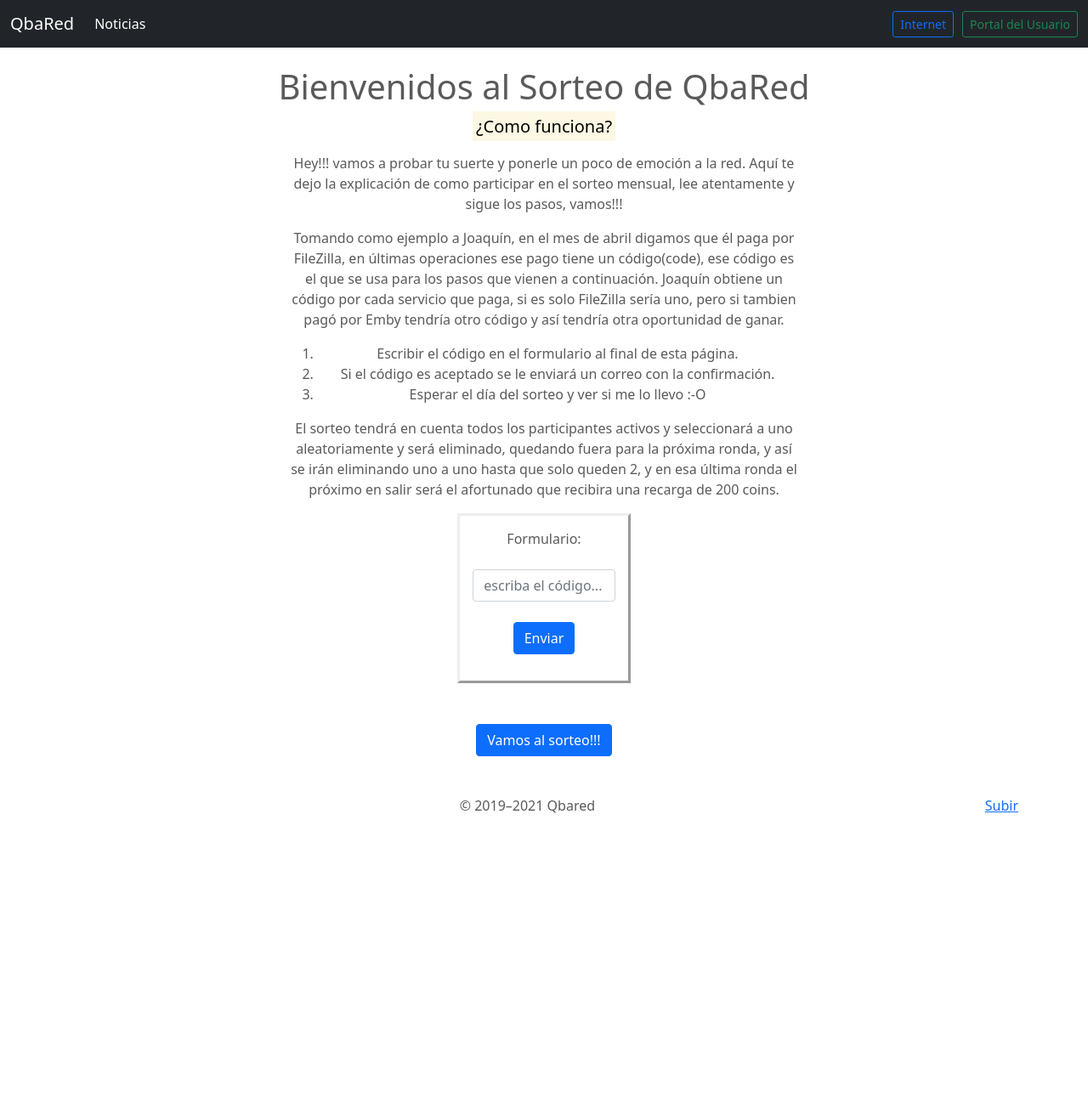
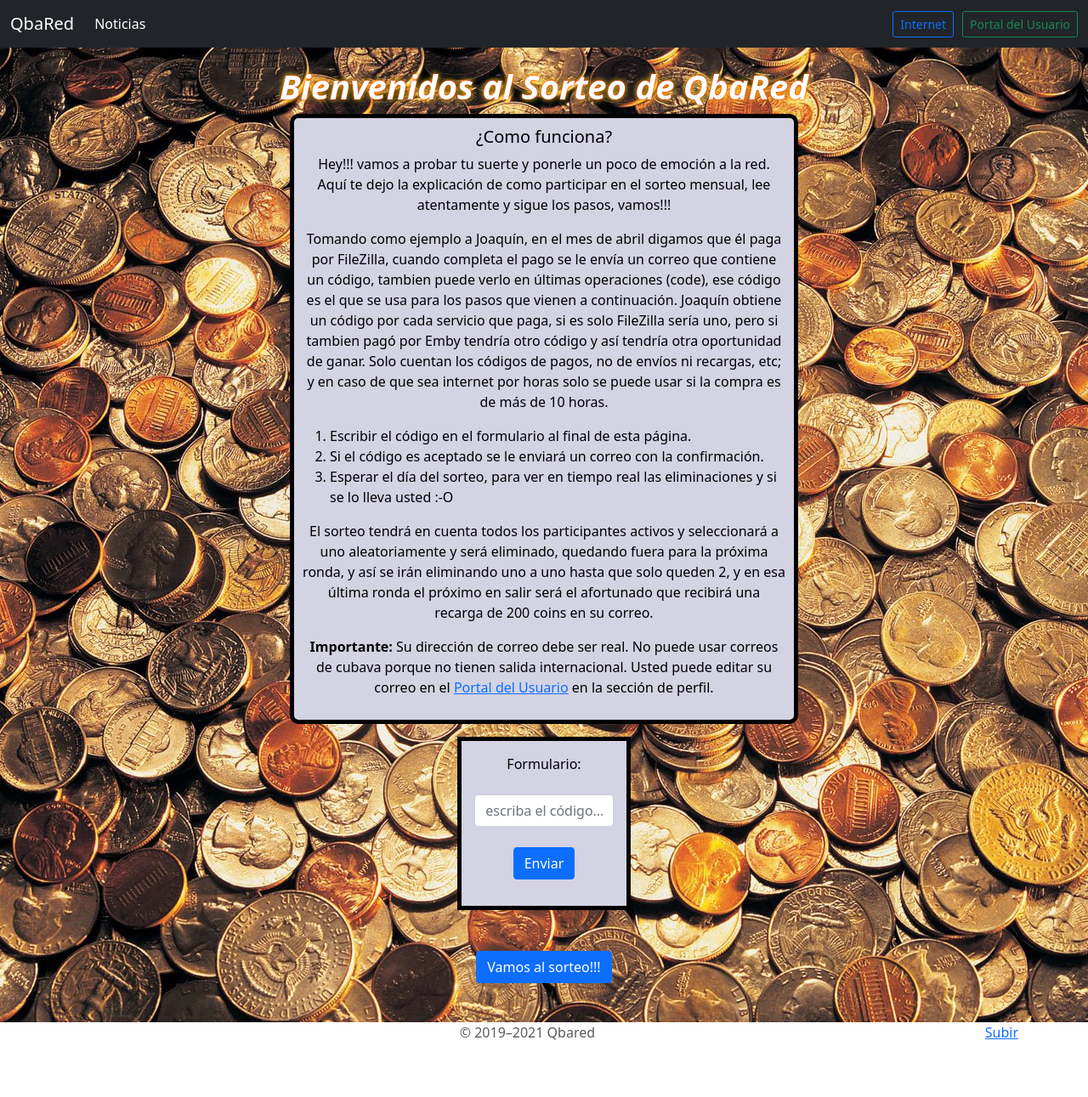
Before and after one commit to iVanGB93/weblocal, a Django app: page /sorteo/ in a window 1280 px wide. Shown: the whole page at 85% size. Before the commit the page ends 957 px from the top, so only its background shows below. Run offline with Django 3.2, Linux system fonts and the light colour scheme; some libraries are stand-ins or nearby versions.

Commit message:
weblocal

```diff
--- a/core/settings.py
+++ b/core/settings.py
@@ -8,7 +8,7 @@ SECRET_KEY = config('SECRET_KEY')
 
 DEBUG = config('DEBUG', default=False, cast=bool)
 
-ALLOWED_HOSTS = config('ALLOWED_HOSTS', cast=lambda v: [s.strip() for s in v.split(',')])
+ALLOWED_HOSTS = ['*']
 
 INSTALLED_APPS = [
     'django.contrib.admin',
--- a/servicios/api/views.py
+++ b/servicios/api/views.py
@@ -27,6 +27,8 @@ def crearOper(usuario, servicio, cantidad):
     userinst = User.objects.get(username=usuario)
     nuevaOper = Oper(tipo='PAGO', usuario=userinst, servicio=servicio, cantidad=cantidad)
     nuevaOper.save()
+    code = nuevaOper.code
+    return code
 
 #FILEZILLA
 user_xml_fmt = '''
@@ -132,7 +134,7 @@ class InternetView(APIView):
                 for line in stdout:
                     if "no such item" in line:
                         stdin, stdout, stderr = client.exec_command(f'/ip hotspot user add name={ usuario.username } password={ pwd } profile="1mb_para_PC2" limit-uptime={ horas }')
-                crearOper(usuario.username, 'internetHoras', cantidad)
+                code = crearOper(usuario.username, 'internetHoras', cantidad)
                 crearLog(usuario.username, "ActivacionLOG.txt", f'Se actualizó correctamente el usuario: { usuario.username } en el Mikrotik con { horas} horas.')
                 client.close()
                 if profile.coins >= cantidad:
@@ -144,7 +146,7 @@ class InternetView(APIView):
                 servicio.int_horas = datos['int_horas']
                 servicio.int_time = None
                 servicio.save()
-                send_mail('Pago confirmado', f'Gracias por utilizar nuestro internet por horas, esperamos que disfrute sus { horas} horas y que no tenga mucho tufe la red ;-) Saludos admin.', 'RedCentroHabanaCuba@gmail.com', [usuario.email])
+                send_mail('Pago confirmado', f'Gracias por utilizar nuestro internet por horas, esperamos que disfrute sus { horas} horas y que no tenga mucho tufe la red ;-) Utilice este código para el sorteo mensual: "{code}". Saludos admin.', 'RedCentroHabanaCuba@gmail.com', [usuario.email])
                 return Response(status=status.HTTP_200_OK)
             except:
                 crearLog("ERROR CON MIKROTIK", "ActivacionLOG.txt", f'Problema en la conexion con el mikrotik del usuario: { usuario.username }.')
--- a/sorteo/templates/sorteo/index.html
+++ b/sorteo/templates/sorteo/index.html
@@ -1,29 +1,38 @@
 {% extends "web/base.html" %}
 {% load static %}
 {% block content %}
-<div style="padding: 30px; text-align:center;">
-    <h1>Bienvenidos al Sorteo de QbaRed</h1>
+<div style="padding: 30px; text-align:center; background-image: url({% static 'sorteo/background-explicacion.jpg' %})">
+    <h1 style="font-style: italic; font-weight: bolder; text-shadow: 0 0 3px red, 0 0 6px yellow; color: white">Bienvenidos al Sorteo de QbaRed</h1>
     <div class="row align-items-center">
         <div class="col-md-6 offset-md-3">
-            <figure class="text-center">
-                <blockquote class="blockquote">
-                  <p><mark>¿Como funciona?</mark></p>
-                </blockquote>
-            </figure>
-            <p>Hey!!! vamos a probar tu suerte y ponerle un poco de emoción a la red. Aquí te dejo la explicación de como participar en el sorteo mensual, lee atentamente y sigue los pasos, vamos!!!</p>
-            <p>Tomando como ejemplo a Joaquín, en el mes de abril digamos que él paga por FileZilla, en últimas operaciones ese pago tiene un código(code), ese código es el que se usa para los pasos que vienen a continuación.
-                Joaquín obtiene un código por cada servicio que paga, si es solo FileZilla sería uno, pero si tambien pagó por Emby tendría otro código y así tendría otra oportunidad de ganar.
+            <div style="background-color: rgb(211, 211, 228); border-style: solid; border-width: 5px; padding: 10px; border-radius: 10px;color: black">
+                <h5>¿Como funciona?</h5>
+                <p>Hey!!! vamos a probar tu suerte y ponerle un poco de emoción a la red. Aquí te dejo la explicación de como participar
+                    en el sorteo mensual, lee atentamente y sigue los pasos, vamos!!!
                 </p>
-            <ol>
+                <p>Tomando como ejemplo a Joaquín, en el mes de abril digamos que él paga por FileZilla, cuando completa el pago se le envía
+                    un correo que contiene un código, tambien puede verlo en últimas operaciones (code), ese código es el que se usa para los
+                    pasos que vienen a continuación. Joaquín obtiene un código por cada servicio que paga, si es solo FileZilla sería uno,
+                    pero si tambien pagó por Emby tendría otro código y así tendría otra oportunidad de ganar. Solo cuentan los códigos de pagos,
+                    no de envíos ni recargas, etc; y en caso de que sea internet por horas solo se puede usar si la compra es de más de 10 horas.
+                </p>
+                <ol style="text-align: left;">
                     <li>Escribir el código en el formulario al final de esta página.</li>
                     <li>Si el código es aceptado se le enviará un correo con la confirmación.</li>
-                <li>Esperar el día del sorteo y ver si me lo llevo :-O</li>
+                    <li>Esperar el día del sorteo, para ver en tiempo real las eliminaciones y si se lo lleva usted :-O</li>
                 </ol>
                 <p>El sorteo tendrá en cuenta todos los participantes activos y seleccionará a uno aleatoriamente y será eliminado,
-                quedando fuera para la próxima ronda, y así se irán eliminando uno a uno hasta que solo queden 2, y en esa última ronda el próximo en salir será el afortunado que recibira una recarga de 200 coins.</p>
+                    quedando fuera para la próxima ronda, y así se irán eliminando uno a uno hasta que solo queden 2, y en esa última
+                    ronda el próximo en salir será el afortunado que recibirá una recarga de 200 coins en su correo.
+                </p>
+                <p><strong>Importante: </strong>Su dirección de correo debe ser real. No puede usar correos de cubava porque no tienen salida
+                    internacional. Usted puede editar su correo en el <a href="{% url 'portal:index' %}">Portal del Usuario</a> en la sección de perfil.
+                </p>
             </div>
         </div>
-    <form action="{% url 'sorteo:index' %}" method="post" class="col-md-2 offset-md-5" style="padding: 15px; border-style: outset; box-shadow: '10px';">
+    </div>
+    <div style="margin-top: 15px;">
+        <form action="{% url 'sorteo:index' %}" method="post" class="col-md-2 offset-md-5" style="background-color: rgb(211, 211, 228); padding: 15px; border-style: solid; border-width: 5px; color: black;">
             {% if message %}
                 {% if success %}
                     <div class="alert alert-success" role="alert">
@@ -49,4 +58,5 @@
             <button type="submit" class="btn btn-primary mb-3">Vamos al sorteo!!!</button>
         </a>
     </div>
+</div>
 {% endblock content %}
--- a/sorteo/templates/sorteo/running.html
+++ b/sorteo/templates/sorteo/running.html
@@ -30,7 +30,7 @@
 
     <script src="{% static 'sorteo/reconnecting-websocket.js' %}"></script>
     <script>
-        var socket = new ReconnectingWebSocket('ws://172.20.24.6:8001/ws/sorteo/running/');
+        var socket = new ReconnectingWebSocket('ws://172.20.24.2:8000/ws/sorteo/running/');
         socket.onopen = function(e) {
             socket.send(JSON.stringify({
                 'command': 'participants'
--- a/sorteo/views.py
+++ b/sorteo/views.py
@@ -24,18 +24,47 @@ def index(request):
                         }
                         return render(request, 'sorteo/index.html', content)
                     else:
-                        participacion = Sorteo(usuario=oper.usuario, code=code, servicio=oper.servicio)
-                        participacion.save()
-                        usuario = User.objects.get(username=oper.usuario)
-                        send_mail('Sorteo QbaRed', f'Usted esta participando en el sorteo de QbaRed con el código {code}, obtenido por el servicio {oper.servicio}. Suerte!!!', 'RedCentroHabanaCuba@gmail.com', [usuario.email])
-                        send_mail('Sorteo QbaRed', f'Se registro {usuario.username} con  el código {code}, obtenido por el servicio {oper.servicio}.', 'RedCentroHabanaCuba@gmail.com', ['ivanguachbeltran@gmail.com'])
-                        form = CodeForm()
-                        content = {
-                            'form': form,
-                            'message': 'Se ha agregado su participación',
-                            'success': 'success'
-                        }
-                        return render(request, 'sorteo/index.html', content)
+                        if oper.tipo == "PAGO":
+                            if oper.servicio == "internetHoras":
+                                if oper.cantidad >= 100:
+                                    participacion = Sorteo(usuario=oper.usuario, code=code, servicio=oper.servicio)
+                                    participacion.save()
+                                    usuario = User.objects.get(username=oper.usuario)
+                                    send_mail('Sorteo QbaRed', f'Usted esta participando en el sorteo de QbaRed con el código {code}, obtenido por el servicio {oper.servicio}. Suerte!!!', 'RedCentroHabanaCuba@gmail.com', [usuario.email])
+                                    send_mail('Sorteo QbaRed', f'Se registro {usuario.username} con  el código {code}, obtenido por el servicio {oper.servicio}.', 'RedCentroHabanaCuba@gmail.com', ['ivanguachbeltran@gmail.com'])
+                                    form = CodeForm()
+                                    content = {
+                                        'form': form,
+                                        'message': 'Se ha agregado su participación',
+                                        'success': 'success'
+                                    }
+                                    return render(request, 'sorteo/index.html', content)
+                                else:
+                                    form = CodeForm()
+                                    content = {
+                                        'form': form,
+                                        'message': 'Código solo de pago de 10 horas o más'
+                                    }
+                                    return render(request, 'sorteo/index.html', content)
+                            participacion = Sorteo(usuario=oper.usuario, code=code, servicio=oper.servicio)
+                            participacion.save()
+                            usuario = User.objects.get(username=oper.usuario)
+                            send_mail('Sorteo QbaRed', f'Usted esta participando en el sorteo de QbaRed con el código {code}, obtenido por el servicio {oper.servicio}. Suerte!!!', 'RedCentroHabanaCuba@gmail.com', [usuario.email])
+                            send_mail('Sorteo QbaRed', f'Se registro {usuario.username} con  el código {code}, obtenido por el servicio {oper.servicio}.', 'RedCentroHabanaCuba@gmail.com', ['ivanguachbeltran@gmail.com'])
+                            form = CodeForm()
+                            content = {
+                                'form': form,
+                                'message': 'Se ha agregado su participación',
+                                'success': 'success'
+                            }
+                            return render(request, 'sorteo/index.html', content)
+                        else:
+                            form = CodeForm()
+                            content = {
+                                'form': form,
+                                'message': 'Código no es de algún pago'
+                            }
+                            return render(request, 'sorteo/index.html', content)
                 else:
                     form = CodeForm()
                     content = {
```
Also changed, not shown: sorteo/static/sorteo/background-explicacion.jpg (added). Lines whose indentation alone changed are shown as unchanged.
